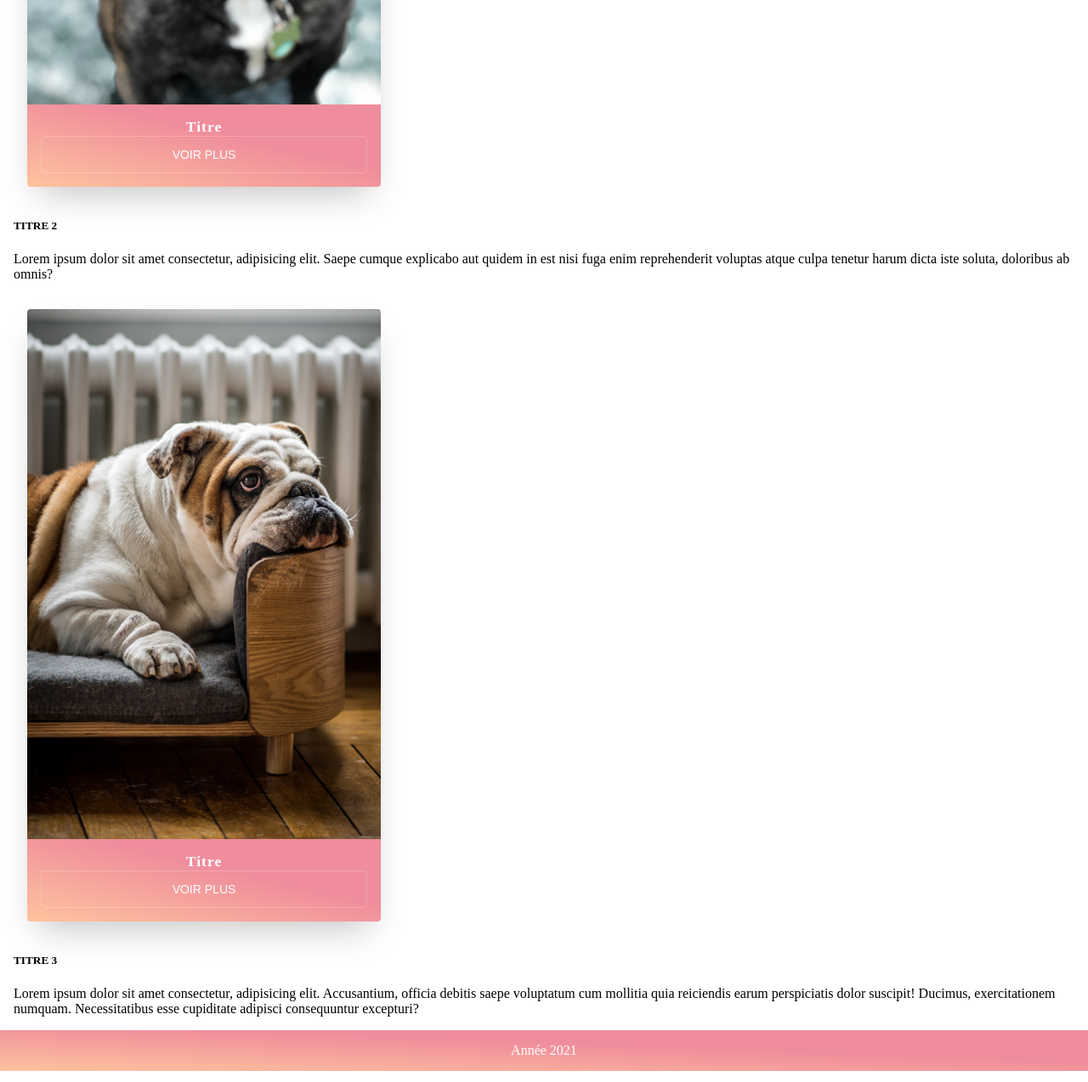
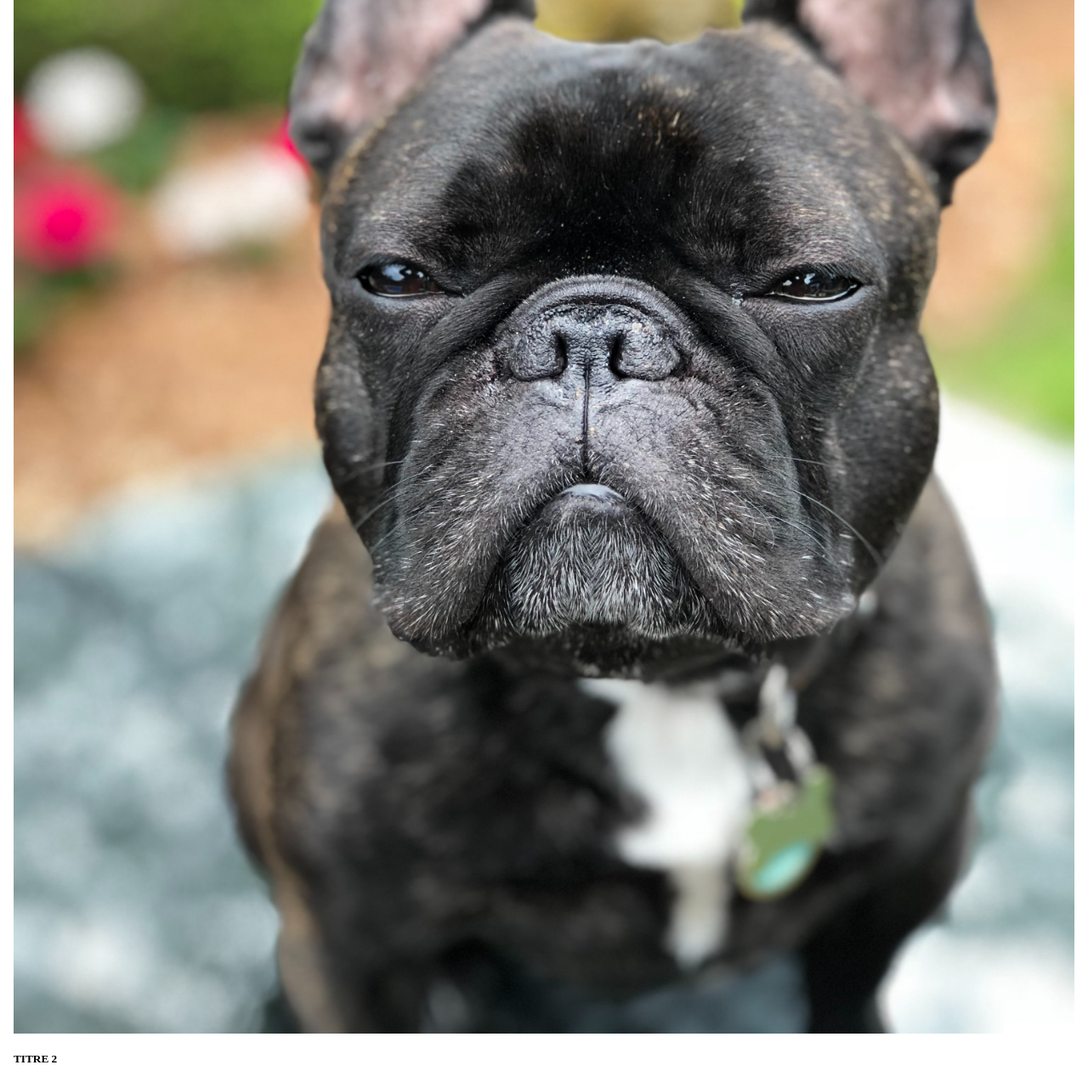
Before and after one commit to enzosborea/TP-RWD, a plain HTML site: page index.html in a window 1280 px wide. Shown: the part 1980-3254 px from the top of the page at 85% size. Drawn offline with Linux system fonts and the light colour scheme.

Commit message:
cartes suppr

```diff
--- a/index.html
+++ b/index.html
@@ -52,36 +52,12 @@
         <h5>AUTRE TITRE 1</h5>
     </section>
     <section class="sectionbody">
-        <div class="divone">
-            <ul class="cards">
-                <li class="cards_item">
-                  <div class="card">
-                    <div class="card_image"><img src="img4.jpg"></div>
-                    <div class="card_content">
-                      <h2 class="card_title">titre</h2>
-                      <button class="btn card_btn">Voir plus</button>
-                    </div>
-                  </div>
-                </li>
-              </ul>
-        </div>
+        <img src=img4.jpg>
         <h5>TITRE 2</h5>
         <p>Lorem ipsum dolor sit amet consectetur, adipisicing elit. Saepe cumque explicabo aut quidem in est nisi fuga enim reprehenderit voluptas atque culpa tenetur harum dicta iste soluta, doloribus ab omnis?</p>
     </section>
     <section class="sectionbody">
-        <div class="divone">
-            <ul class="cards">
-                <li class="cards_item">
-                  <div class="card">
-                    <div class="card_image"><img src="img5.jpg"></div>
-                    <div class="card_content">
-                      <h2 class="card_title">titre</h2>
-                      <button class="btn card_btn">Voir plus</button>
-                    </div>
-                  </div>
-                </li>
-              </ul>
-            </div>
+        <img src=img5.jpg>
         <h5>TITRE 3</h5>
         <p>Lorem ipsum dolor sit amet consectetur, adipisicing elit. Accusantium, officia debitis saepe voluptatum cum mollitia quia reiciendis earum perspiciatis dolor suscipit! Ducimus, exercitationem numquam. Necessitatibus esse cupiditate adipisci consequuntur excepturi?</p>
     </section>
```
